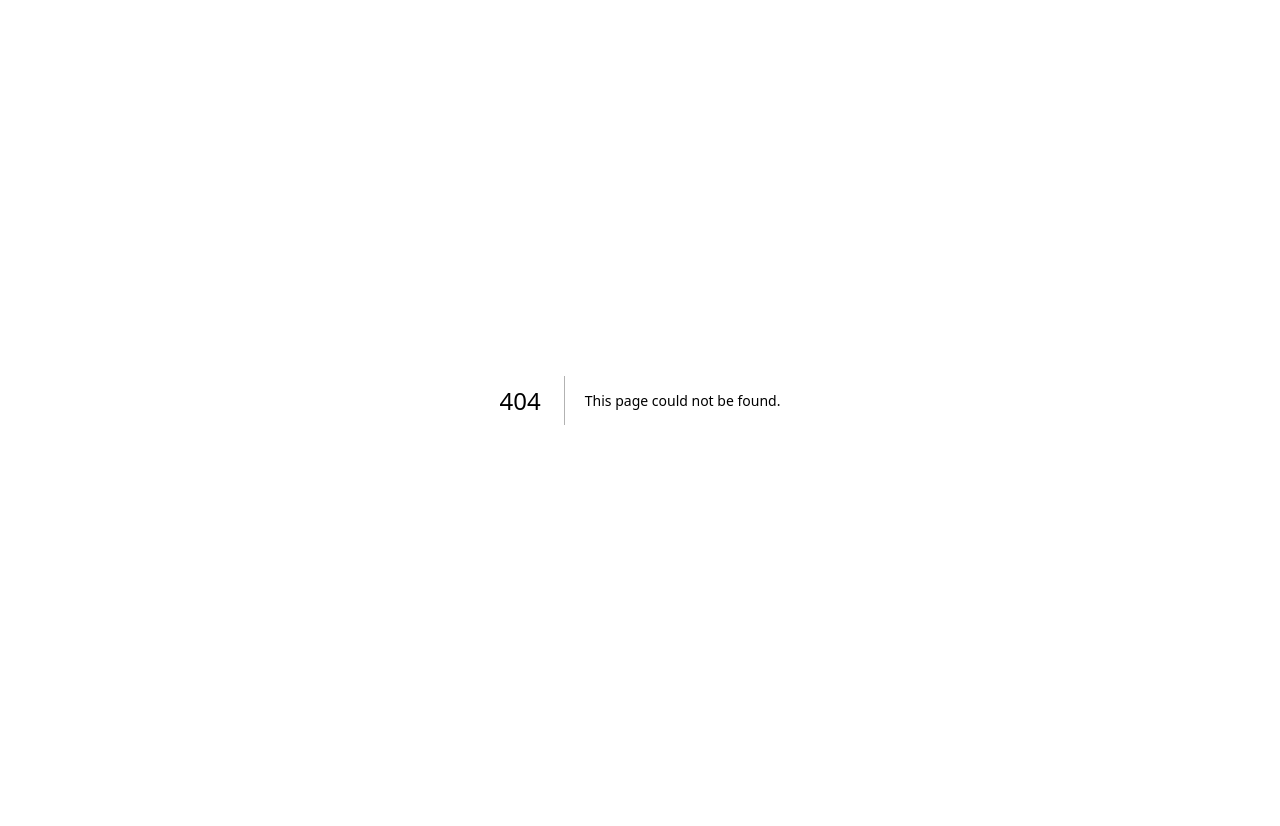
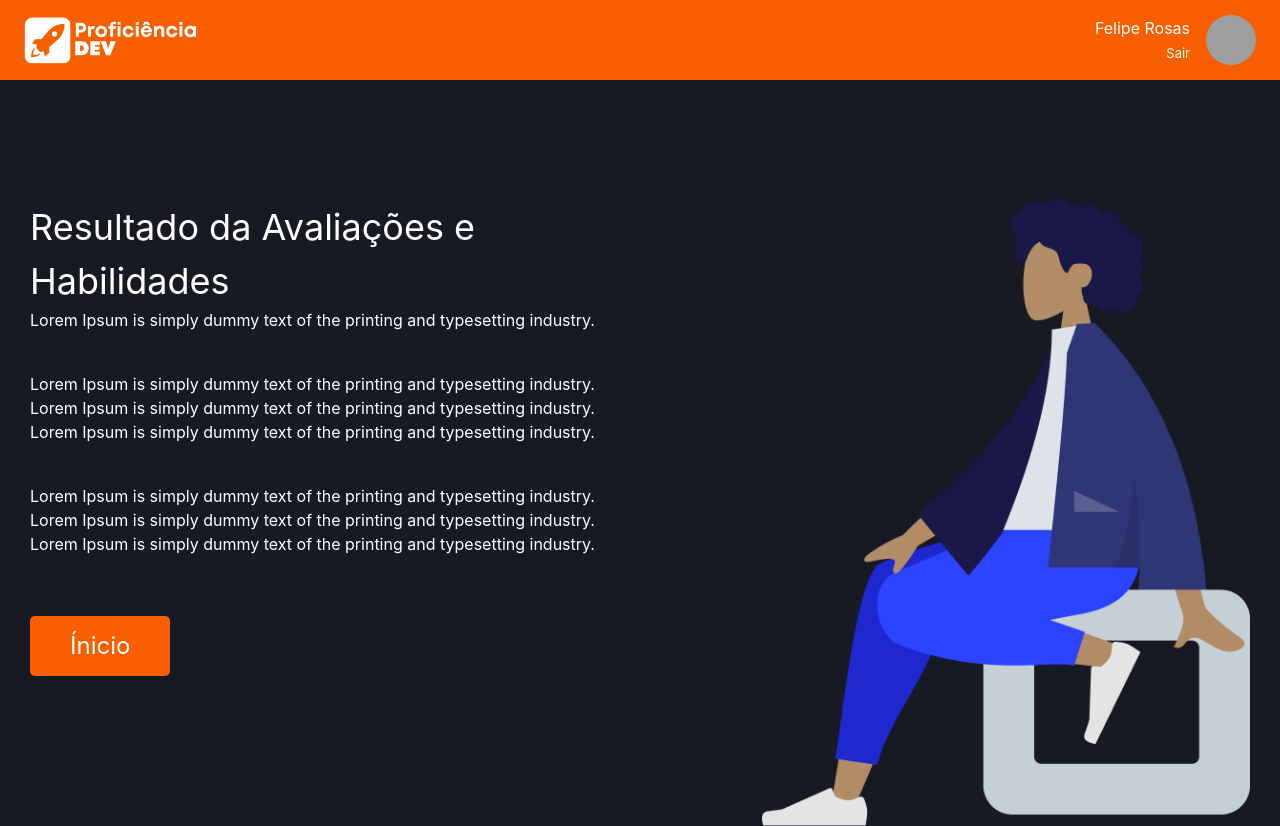
Before and after one commit to JessicaNathany/proficiencia-dev-frontend, a Next.js app: page /overview in a window 1280 px wide. Before the commit this address had no page. Before the commit the page ends 800 px from the top, so only its background shows below. Built offline with nearby package versions, Linux system fonts and the light colour scheme; grey boxes are pictures that could not be loaded.

Commit message:
chore: add overview page

```diff
--- /dev/null
+++ b/src/pages/overview.tsx
@@ -0,0 +1,59 @@
+import { Box, Button, Image, Text } from "@chakra-ui/react";
+import { Header } from "../components/Header";
+
+export default function Question() {
+  return (
+    <Box w="100%">
+      <Header />
+
+      <Box
+        maxWidth={1220}
+        margin="0 auto"
+        display="flex"
+        flexDirection="row"
+        justifyContent="space-between"
+        pt="20"
+      >
+        <Box width="50%">
+          <Text as="h1" fontSize="4xl">
+            Resultado da Avaliações e Habilidades
+          </Text>
+
+          <Text as="h2" fontSize="1xl" mb="10">
+            Lorem Ipsum is simply dummy text of the printing and typesetting
+            industry.
+          </Text>
+
+          <Text fontSize="1xl" mb="10">
+            Lorem Ipsum is simply dummy text of the printing and typesetting
+            industry. Lorem Ipsum is simply dummy text of the printing and
+            typesetting industry. Lorem Ipsum is simply dummy text of the
+            printing and typesetting industry.
+          </Text>
+
+          <Text fontSize="1xl" mb="10">
+            Lorem Ipsum is simply dummy text of the printing and typesetting
+            industry. Lorem Ipsum is simply dummy text of the printing and
+            typesetting industry. Lorem Ipsum is simply dummy text of the
+            printing and typesetting industry.
+          </Text>
+
+          <Button
+            bg="brand.500"
+            p={3}
+            px={10}
+            fontSize="2xl"
+            textColor="white"
+            borderRadius={5}
+            mt="5"
+          >
+            Ínicio
+          </Button>
+        </Box>
+        <Box width="40%">
+          <Image src="/sitting.png" />
+        </Box>
+      </Box>
+    </Box>
+  );
+}
--- a/src/pages/question.tsx
+++ b/src/pages/question.tsx
@@ -5,7 +5,6 @@ import {
   Stack,
   Text,
   useRadioGroup,
-  useToast,
   VStack,
   Wrap,
   WrapItem,
@@ -33,8 +32,6 @@ const options = [
 ];
 
 export default function Question() {
-  const toast = useToast();
-
   const handleChange = (value: any) => {
     console.log(value);
   };
```
Also changed, not shown: public/sitting.png (added).
